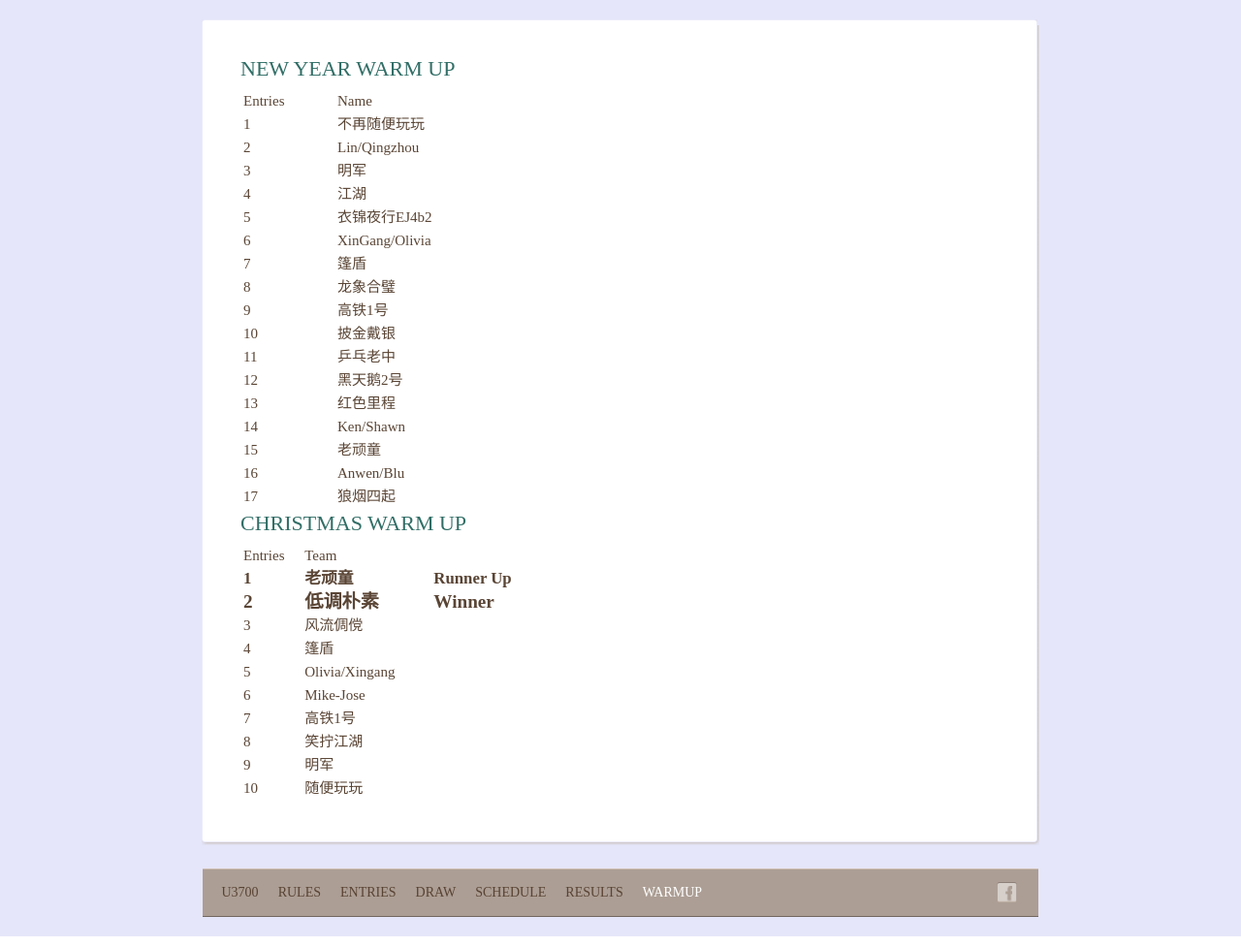
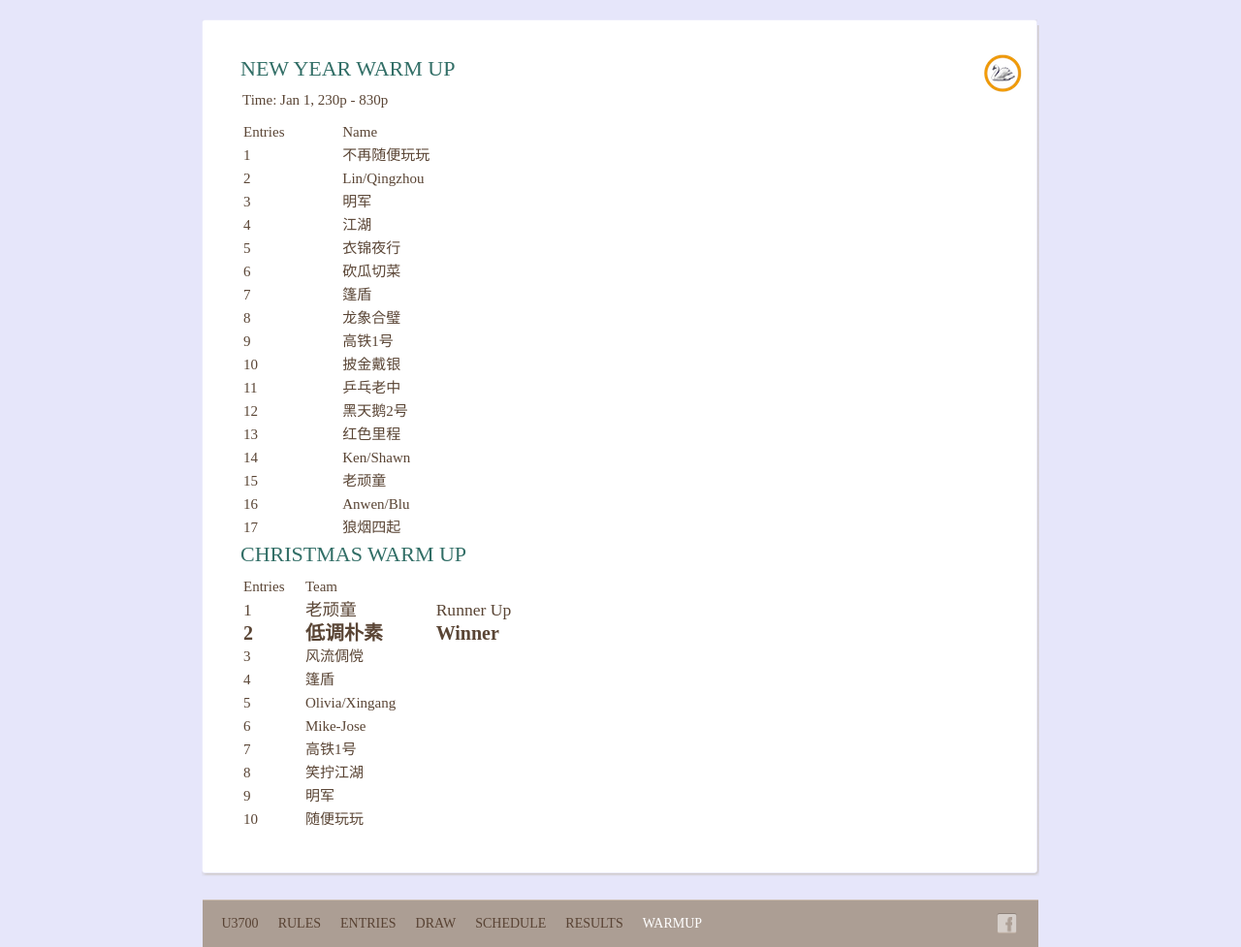
Before and after one commit to ppc-web/ppcweb, a PHP site: page /swan/u3700/warmup.html in a window 1280 px wide. Shown: the part 71-1048 px from the top of the page at 97% size. Run offline with PHP 8.4, Linux system fonts and the light colour scheme.

Commit message:
add warmup

```diff
--- a/web/swan/css/style.css
+++ b/web/swan/css/style.css
@@ -749,11 +749,10 @@ td.commercial {
 }
 
 tr.winner td {
-	font-size: 120%;
+	font-size: 125%;
 	font-weight: bold;
 }
 
 tr.runnerup td {
-	font-size: 105%;
-	font-weight: bold;
+	font-size: 110%;
 }
--- a/web/swan/u3700/warmup.html
+++ b/web/swan/u3700/warmup.html
@@ -19,15 +19,20 @@
 				<div class="box">
 					<div>
 						<div class="body">
+							<div class="logo-holder">
+								<img class="logo-right" src="../images/logo-45.png">
+							</div>
 							<h2> New Year Warm Up</h2>
+
+							<p> Time: Jan 1, 230p - 830p</p>
 							<table class="same-width" width="40%">
 							<tr><td>Entries</td><td>Name</td></tr>
 							<tr><td>1</td><td>不再随便玩玩</td></tr>
 							<tr><td>2</td><td>Lin/Qingzhou</td></tr>
 							<tr><td>3</td><td>明军</td></tr>
 							<tr><td>4</td><td>江湖</td></tr>
-							<tr><td>5</td><td>衣锦夜行EJ4b2</td></tr>
-							<tr><td>6</td><td>XinGang/Olivia</td></tr>
+							<tr><td>5</td><td>衣锦夜行</td></tr>
+							<tr><td>6</td><td>砍瓜切菜</td></tr>
 							<tr><td>7</td><td>篷盾</td></tr>
 							<tr><td>8</td><td>龙象合璧</td></tr>
 							<tr><td>9</td><td>高铁1号</td></tr>
@@ -48,7 +53,7 @@
 							<table class="same-width" width="40%">
 							<tr> <td>Entries</td><td>Team</td></tr>
 							<tr class="runnerup"><td>1</td><td>老顽童</td><td> Runner Up</td></tr>
-							<tr class="winner"><td>2</td><td>低调朴素  </td> <td> Winner </td></tr>
+							<tr class="winner"><td>2</td><td>低调朴素</td> <td> Winner </td></tr>
 							<tr><td>3</td><td>风流倜傥</td></tr>
 							<tr><td>4</td><td>篷盾</td></tr>
 							<tr><td>5</td><td>Olivia/Xingang</td></tr>
```
